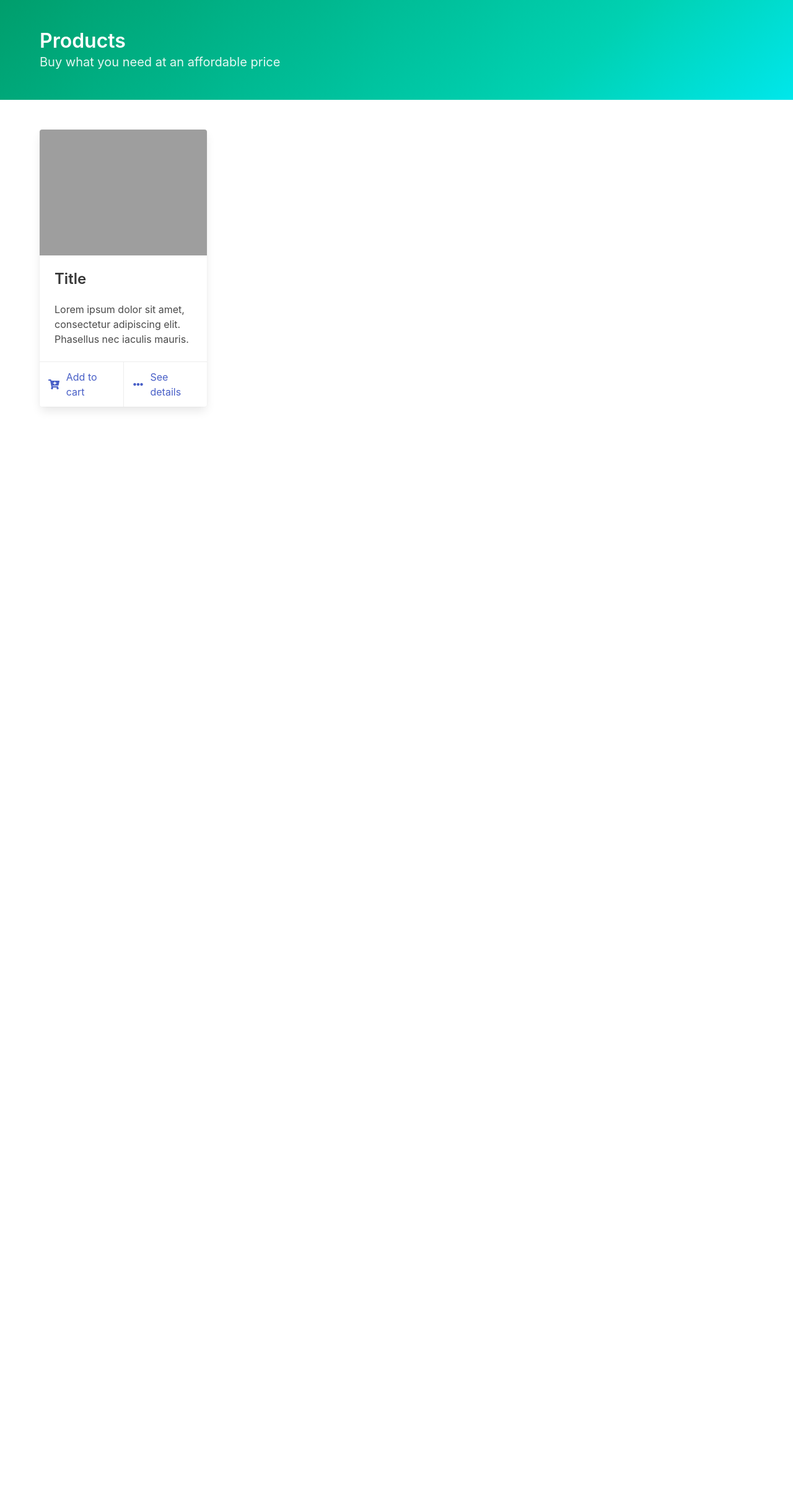
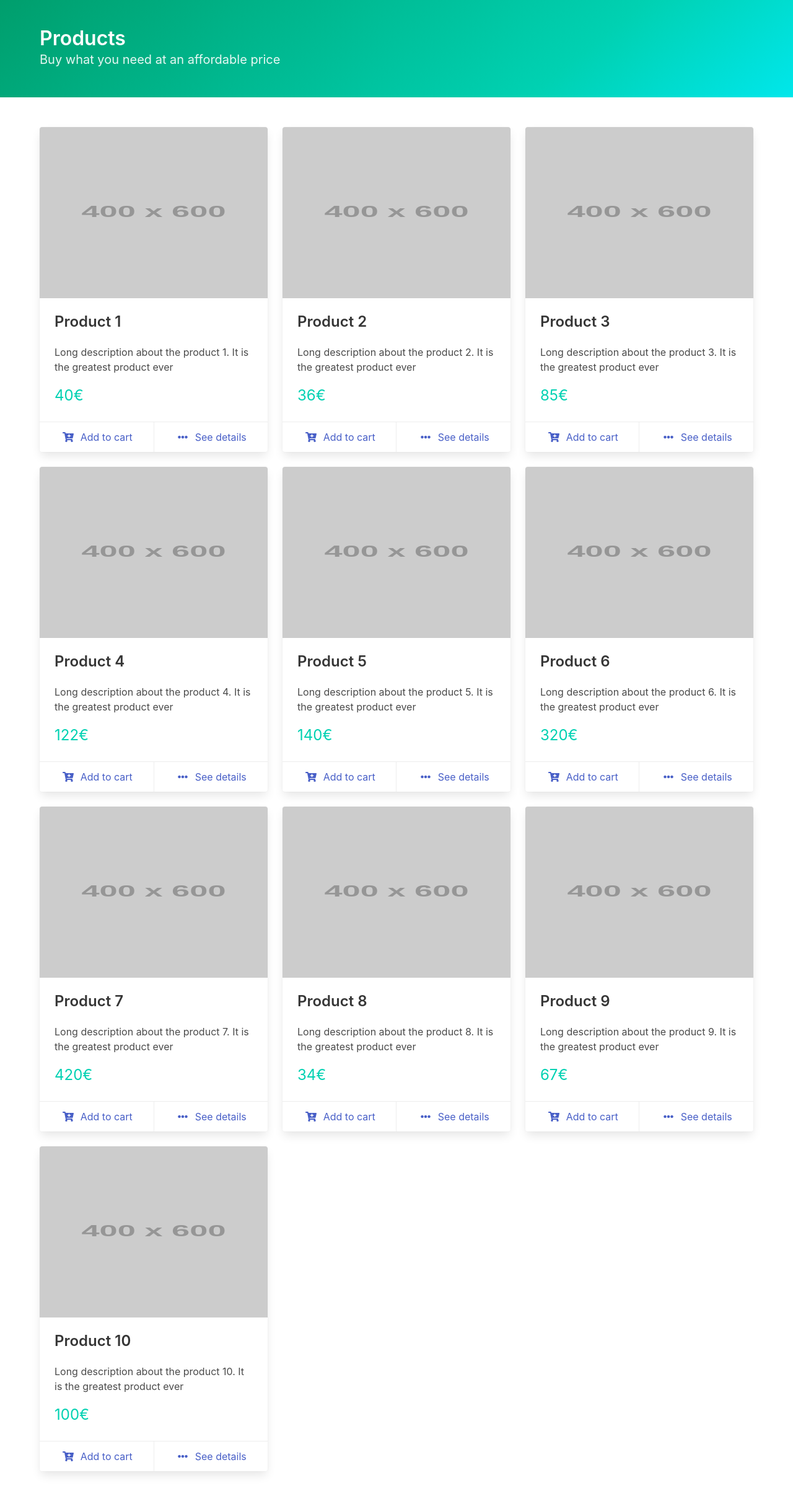
Before and after one commit to edustef/daw-practicas-website, a PHP site: page /practicas/tema_3/practica_1/ejercicio_6/index.php in a window 1280 px wide. Shown: the part 56-2477 px from the top of the page at 62% size. Before the commit the page ends 718 px from the top, so only its background shows below. Run offline with PHP 8.4, Linux system fonts and the light colour scheme; grey boxes labelled with a size stand in for pictures from a placeholder-image service; some libraries are stand-ins or nearby versions; grey boxes are pictures that could not be loaded.

Commit message:
advanced with ej6

```diff
--- a/practicas/tema_3/practica_1/ejercicio_5/manageTasks.js
+++ b/practicas/tema_3/practica_1/ejercicio_5/manageTasks.js
@@ -10,7 +10,7 @@ document.getElementById("add-task").addEventListener("submit", async (e) => {
   taskInput.value = "";
 });
 
-document.getElementById("clear-tasks").addEventListener("click", async (e) => {
+document.getElementById("clear-tasks").addEventListener("click", async () => {
   let data = await fetchData("clearTasks", new FormData());
 
   taskList.innerHTML = data;
--- a/practicas/tema_3/practica_1/ejercicio_6/footer.php
+++ b/practicas/tema_3/practica_1/ejercicio_6/footer.php
@@ -24,6 +24,9 @@
     }
   });
 </script>
+<script src="utils/fetchData.js"></script>
+<script src="products/products.js"></script>
+<script src="cart/cart.js"></script>
 </body>
 
 </html>
--- a/practicas/tema_3/practica_1/ejercicio_6/header.php
+++ b/practicas/tema_3/practica_1/ejercicio_6/header.php
@@ -1,5 +1,6 @@
+<?php session_start() ?>
 <!DOCTYPE html>
-<html lang="en">
+<html class="has-navbar-fixed-top" lang="en">
 
 <head>
   <meta charset="UTF-8">
@@ -9,7 +10,7 @@
 </head>
 
 <body>
-  <nav class="navbar is-dark">
+  <nav class="navbar is-dark is-fixed-top">
     <div class="container">
       <div class="navbar-brand">
         <a class="navbar-item" href="index.php">
@@ -39,7 +40,8 @@
                   <i class="fas fa-shopping-cart"></i>
                 </span>
                 <span>
-                  0 Items
+                  <span id="cart-num-of-items">0</span>
+                  Items
                 </span>
               </a>
             </p>
--- a/practicas/tema_3/practica_1/ejercicio_6/index.php
+++ b/practicas/tema_3/practica_1/ejercicio_6/index.php
@@ -1,4 +1,8 @@
-<?php include('header.php') ?>
+<?php
+include('header.php');
+include('products/products.php');
+include('products/getProducts.php');
+?>
 <section class="hero is-primary is-bold">
   <div class="hero-body">
     <div class="container">
@@ -13,42 +17,7 @@
 </section>
 <section class="section">
   <div class="container">
-    <div class="columns">
-      <div class="column">
-        <div class="card">
-          <div class="card-image">
-            <figure class="image is-4by3">
-              <img src="https://bulma.io/images/placeholders/1280x960.png" alt="Placeholder image">
-            </figure>
-          </div>
-          <div class="card-content">
-            <p class="title is-4">Title</p>
-            <div class="content">
-              Lorem ipsum dolor sit amet, consectetur adipiscing elit.
-              Phasellus nec iaculis mauris.
-            </div>
-          </div>
-          <footer class="card-footer">
-            <a href="#" class="card-footer-item">
-              <span class="icon mr-2">
-                <i class="fas fa-cart-plus"></i>
-              </span>
-              <span>Add to cart</span>
-            </a>
-            <a href="#" class="card-footer-item">
-              <span class="icon mr-2">
-                <i class="fas fa-ellipsis-h"></i>
-              </span>
-              <span>See details</span>
-            </a>
-          </footer>
-        </div>
-
-      </div>
-      <div class="column"></div>
-      <div class="column"></div>
-      <div class="column"></div>
-    </div>
+    <?= getProducts($products) ?>
   </div>
 </section>
 <?php include('footer.php') ?>
--- a/practicas/tema_3/practica_1/ejercicio_6/products.php
+++ /dev/null
@@ -1,5 +0,0 @@
-<?php
-
-$products = array(
-  array('title', 'desc', 'price')
-);
--- /dev/null
+++ b/practicas/tema_3/practica_1/ejercicio_6/products/getProducts.php
@@ -0,0 +1,44 @@
+<?php
+function getProducts($products)
+{
+  $output = '';
+  $output .= '<div class="columns is-multiline">';
+  foreach ($products as $product) {
+    $productHTML = '
+  <div class="product column is-narrow is-one-third">
+    <div class="card">
+      <div class="card-image">
+        <figure class="image is-4by3">
+          <img src="' . $product['imgUrl'] . '" alt="Placeholder image">
+        </figure>
+      </div>
+      <div class="card-content">
+        <p class="title is-4">' . $product['title'] . '</p>
+        <div class="content">
+          ' . $product['desc'] . '
+          <p class="mt-4 has-text-primary is-size-4">' . $product['price'] . '€</p>
+        </div>
+      </div>
+      <footer class="card-footer">
+        <a id="add-product" data-id="' . $product['id'] . '" href="#" class="card-footer-item">
+          <span class="icon mr-2">
+            <i class="fas fa-cart-plus"></i>
+          </span>
+          <span>Add to cart</span>
+        </a>
+        <a href="#" class="card-footer-item">
+          <span class="icon mr-2">
+            <i class="fas fa-ellipsis-h"></i>
+          </span>
+          <span>See details</span>
+        </a>
+      </footer>
+    </div>
+  </div> ';
+
+    $output .= $productHTML;
+  }
+  $output .= '</div>';
+
+  return $output;
+}
--- /dev/null
+++ b/practicas/tema_3/practica_1/ejercicio_6/products/products.js
@@ -0,0 +1,7 @@
+document.querySelectorAll(".product").forEach(() => {
+  document.getElementById("add-product").addEventListener("click", (e) => {
+    let formData = new FormData();
+    formData.append("id", e.target.dataset.id);
+    fetchData("addProduct", formData, "cart/cartProducts.php");
+  });
+});
--- /dev/null
+++ b/practicas/tema_3/practica_1/ejercicio_6/products/products.php
@@ -0,0 +1,74 @@
+<?php
+
+$products = array(
+  array(
+    'id' => 1,
+    'title' => 'Product 1',
+    'desc' => 'Long description about the product 1. It is the greatest product ever',
+    'imgUrl' => 'https://dummyimage.com/400x600/ddd/000.png&text=Product+1',
+    'price' => 40
+  ),
+  array(
+    'id' => 2,
+    'title' => 'Product 2',
+    'desc' => 'Long description about the product 2. It is the greatest product ever',
+    'imgUrl' => 'https://dummyimage.com/400x600/ddd/000.png&text=Product+2',
+    'price' => 36
+  ),
+  array(
+    'id' => 3,
+    'title' => 'Product 3',
+    'desc' => 'Long description about the product 3. It is the greatest product ever',
+    'imgUrl' => 'https://dummyimage.com/400x600/ddd/000.png&text=Product+3',
+    'price' => 85
+  ),
+  array(
+    'id' => 4,
+    'title' => 'Product 4',
+    'desc' => 'Long description about the product 4. It is the greatest product ever',
+    'imgUrl' => 'https://dummyimage.com/400x600/ddd/000.png&text=Product+4',
+    'price' => 122
+  ),
+  array(
+    'id' => 5,
+    'title' => 'Product 5',
+    'desc' => 'Long description about the product 5. It is the greatest product ever',
+    'imgUrl' => 'https://dummyimage.com/400x600/ddd/000.png&text=Product+5',
+    'price' => 140
+  ),
+  array(
+    'id' => 6,
+    'title' => 'Product 6',
+    'desc' => 'Long description about the product 6. It is the greatest product ever',
+    'imgUrl' => 'https://dummyimage.com/400x600/ddd/000.png&text=Product+6',
+    'price' => 320
+  ),
+  array(
+    'id' => 7,
+    'title' => 'Product 7',
+    'desc' => 'Long description about the product 7. It is the greatest product ever',
+    'imgUrl' => 'https://dummyimage.com/400x600/ddd/000.png&text=Product+7',
+    'price' => 420
+  ),
+  array(
+    'id' => 8,
+    'title' => 'Product 8',
+    'desc' => 'Long description about the product 8. It is the greatest product ever',
+    'imgUrl' => 'https://dummyimage.com/400x600/ddd/000.png&text=Product+8',
+    'price' => 34
+  ),
+  array(
+    'id' => 9,
+    'title' => 'Product 9',
+    'desc' => 'Long description about the product 9. It is the greatest product ever',
+    'imgUrl' => 'https://dummyimage.com/400x600/ddd/000.png&text=Product+9',
+    'price' => 67
+  ),
+  array(
+    'id' => 10,
+    'title' => 'Product 10',
+    'desc' => 'Long description about the product 10. It is the greatest product ever',
+    'imgUrl' => 'https://dummyimage.com/400x600/ddd/000.png&text=Product+10',
+    'price' =>  100
+  ),
+);
--- /dev/null
+++ b/practicas/tema_3/practica_1/ejercicio_6/utils/fetchData.js
@@ -0,0 +1,27 @@
+/**
+ * Fetches HTML genereted text from the server
+ * @param {string} action Action to perform before getting the data back
+ * @param {FormData} formData Data you want to send
+ * @return {string} Returns the data in HTML form or
+ */
+async function fetchData(action, formData, url) {
+  formData.append("action", action);
+
+  try {
+    let res = await fetch(url, {
+      method: "POST",
+      body: formData,
+    });
+
+    if (res.ok) {
+      let data = await res.text();
+      return data;
+    } else {
+      console.log(err);
+    }
+  } catch (err) {
+    console.log(err);
+  }
+
+  return "Something went wrong";
+}
--- a/templates/header.php
+++ b/templates/header.php
@@ -91,6 +91,7 @@
      <!-- This div is a placeholder with the same size as navbar so it will push the right column instead of overlapping -->
      <div id="fake-navbar" class="side-navbar is-2 column section"></div>
      <div id="main-container" class="is-fullview-width column section has-background-light">
-       <button class="button has-background-dark mb-4" id="toggle-navbar">
+       <button class="button has-background-dark mb-4" id="toggle-navbar" style="position: fixed;">
          <span class="icon has-text-white"><i class="fas fa-bars"></i></span>
        </button>
+       <div style="height:4rem"></div>
```
Also changed, not shown: practicas/tema_3/practica_1/ejercicio_6/cart/cartProducts.php (added, +78 -0 lines), practicas/tema_3/practica_1/ejercicio_6/cart/cart.js (added).
